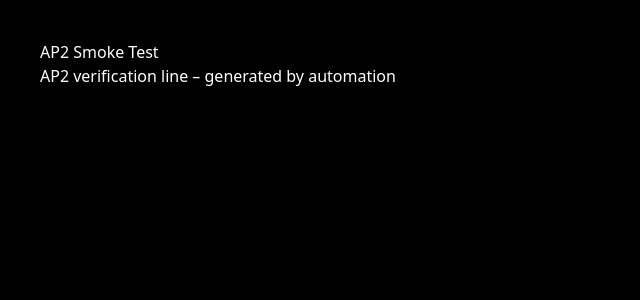
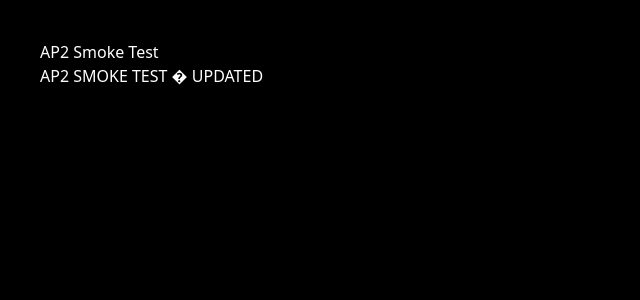
Before and after one commit to HX2IQ/hx2-vercel-starter, a Next.js app: page /ap2-smoke in a window 1280 px wide. Shown: the top 300 px of the page, without its empty margins (0-640 px from the left). Built offline with nearby package versions, Linux system fonts and the light colour scheme.

Commit message:
AP2: write file src/app/ap2-smoke/page.tsx (SAFE mode)

```diff
--- a/src/app/ap2-smoke/page.tsx
+++ b/src/app/ap2-smoke/page.tsx
@@ -2,9 +2,7 @@ export default function AP2SmokePage() {
   return (
     <main style={{ padding: 40 }}>
       <h1>AP2 Smoke Test</h1>
-      <p id="ap2-proof">
-        AP2 verification line – generated by automation
-      </p>
+      <p id="ap2-proof">AP2 SMOKE TEST � UPDATED</p>
     </main>
   );
 }
```
